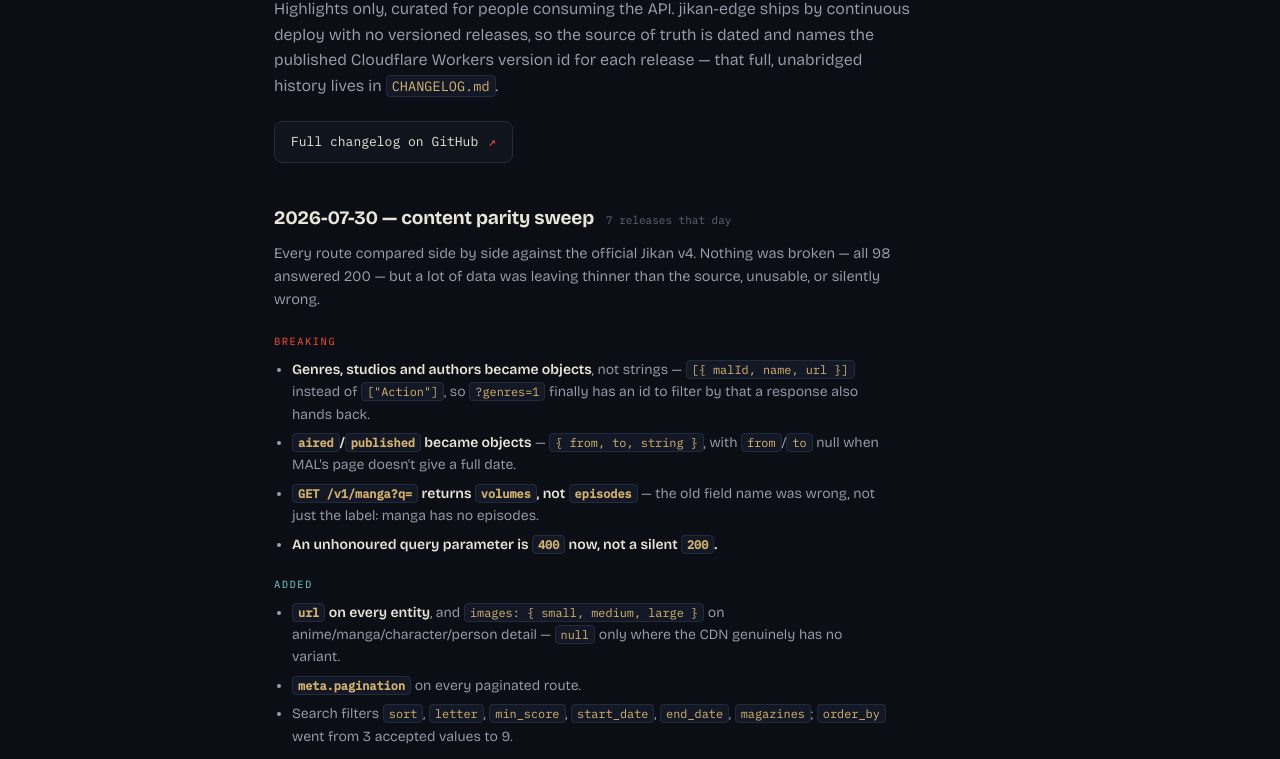
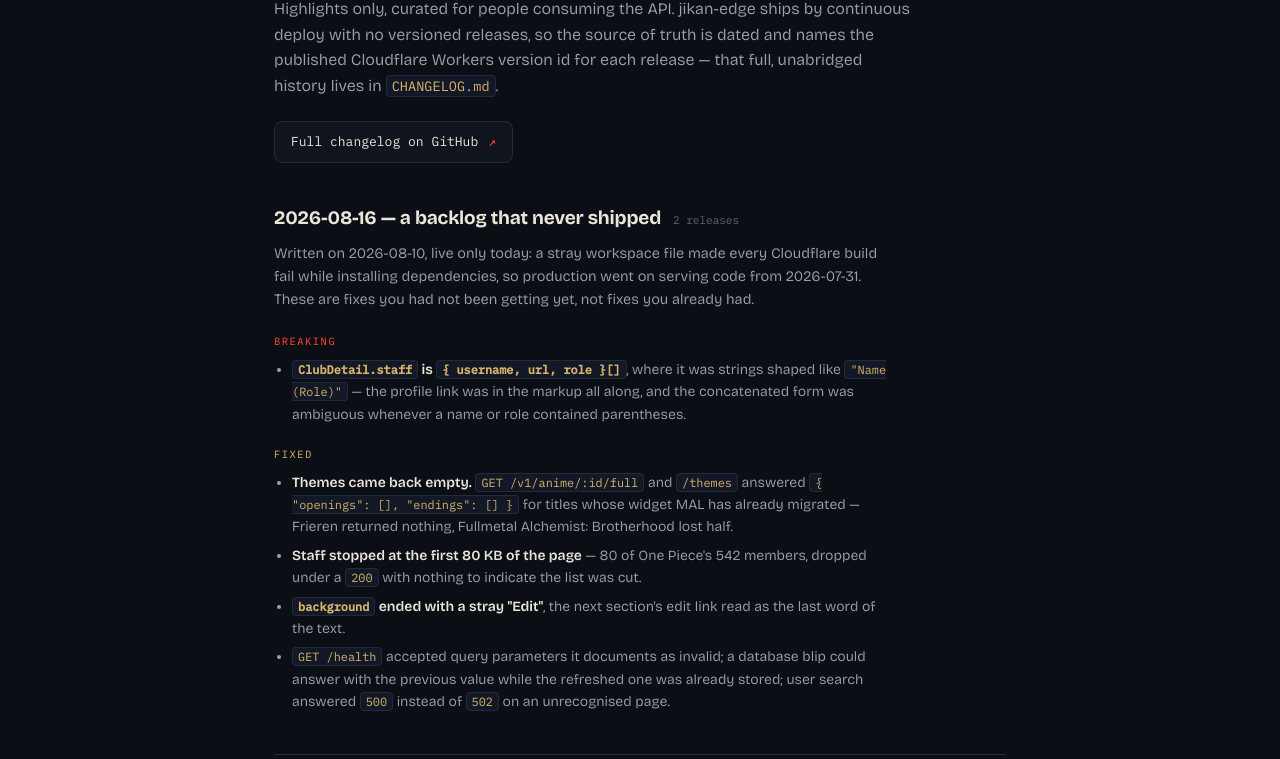
Before and after one commit to LucasHenriqueDiniz/jikan-edge, a website: page site/changelog.html in a window 1280 px wide. Shown: the part 180-939 px from the top of the page. Drawn offline with nearby package versions, Linux system fonts and the light colour scheme.

Commit message:
Record the release that had been shipping without a changelog
The 2026-08-10 session's fixes reached production on 2026-08-16 —
versions `d75c8e94` and `80846de6` — and neither `CHANGELOG.md` nor the
public page said so. The newest entry on both still read 2026-07-30,
while the API had just changed the shape of `ClubDetail.staff` and
started returning theme songs and full staff lists that were previously
empty or truncated.

The section says outright that the work is six days older than its
release, because the reason is worth recording: the deploy pipeline was
broken the whole time, and a reader comparing dates would otherwise
conclude the fixes had been live since 2026-08-10.

Both files, kept in step: the repo file carries the full entry, the site
page the condensed one, matching the split those two already had.

Co-Authored-By: Claude Opus 5 <noreply@anthropic.com>

```diff
--- a/site/changelog.html
+++ b/site/changelog.html
@@ -106,6 +106,43 @@ footer a { color: var(--paper-dim); }
 
     <div class="entry">
       <div class="date">
+        <h2>2026-08-16 — a backlog that never shipped</h2>
+        <span class="versions">2 releases</span>
+      </div>
+      <p class="summary">Written on 2026-08-10, live only today: a stray workspace file made every Cloudflare build
+      fail while installing dependencies, so production went on serving code from 2026-07-31. These are fixes you
+      had not been getting yet, not fixes you already had.</p>
+      <div class="groups">
+        <div>
+          <span class="group-label breaking">Breaking</span>
+          <ul>
+            <li><b><code>ClubDetail.staff</code> is <code>{ username, url, role }[]</code></b>, where it was strings
+            shaped like <code>"Name (Role)"</code> — the profile link was in the markup all along, and the
+            concatenated form was ambiguous whenever a name or role contained parentheses.</li>
+          </ul>
+        </div>
+        <div>
+          <span class="group-label fixed">Fixed</span>
+          <ul>
+            <li><b>Themes came back empty.</b> <code>GET /v1/anime/:id/full</code> and <code>/themes</code> answered
+            <code>{ "openings": [], "endings": [] }</code> for titles whose widget MAL has already migrated — Frieren
+            returned nothing, Fullmetal Alchemist: Brotherhood lost half.</li>
+            <li><b>Staff stopped at the first 80 KB of the page</b> — 80 of One Piece's 542 members, dropped under a
+            <code>200</code> with nothing to indicate the list was cut.</li>
+            <li><b><code>background</code> ended with a stray "Edit"</b>, the next section's edit link read as the
+            last word of the text.</li>
+            <li><code>GET /health</code> accepted query parameters it documents as invalid; a database blip could
+            answer with the previous value while the refreshed one was already stored; user search answered
+            <code>500</code> instead of <code>502</code> on an unrecognised page.</li>
+          </ul>
+        </div>
+      </div>
+    </div>
+
+    <hr class="rule">
+
+    <div class="entry">
+      <div class="date">
         <h2>2026-07-30 — content parity sweep</h2>
         <span class="versions">7 releases that day</span>
       </div>
```
Also changed, not shown: CHANGELOG.md.
